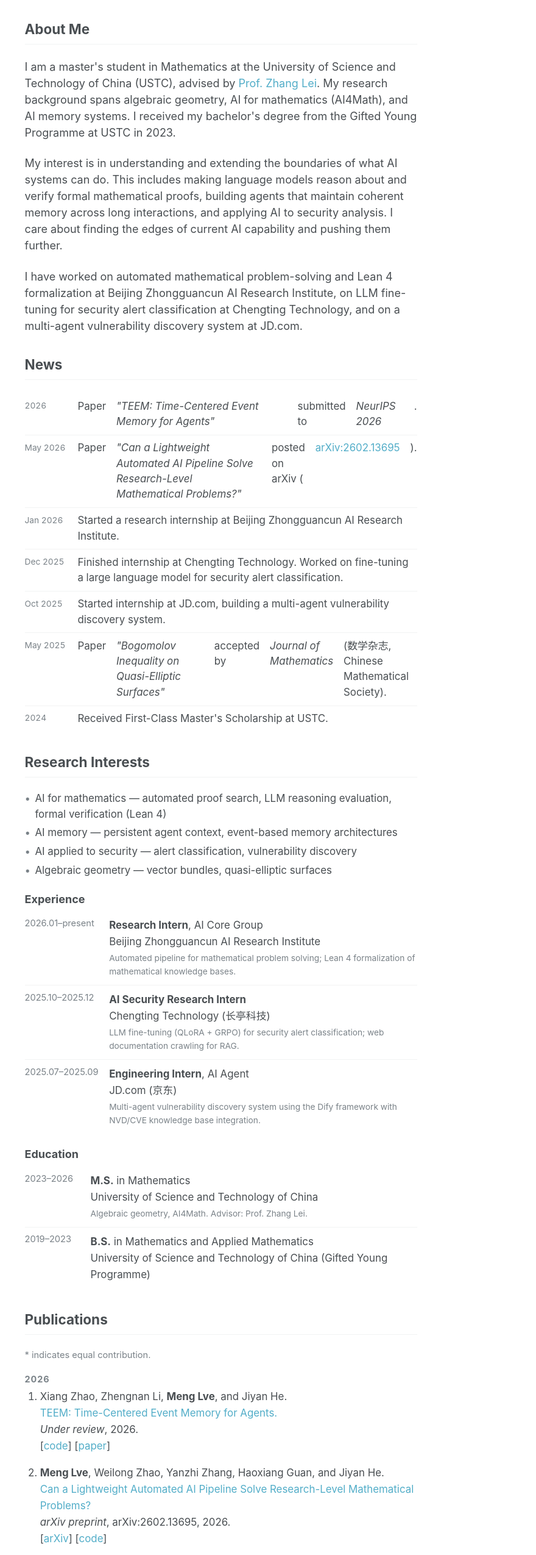
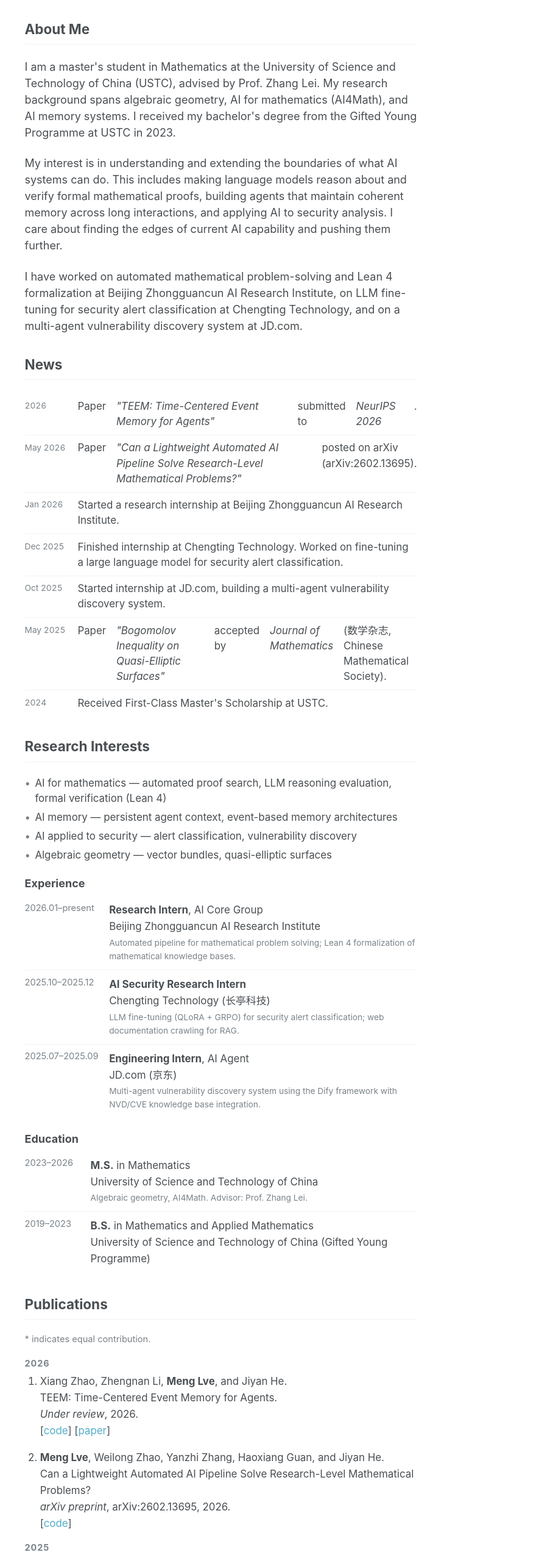
Before and after one commit to ml1301215/ml1301215.github.io, a plain HTML site: page index.html in a window 1280 px wide. Shown: the part 50-2600 px from the top of the page at 61% size, 400-1280 px from the left. Drawn offline with Linux system fonts and the light colour scheme.

Commit message:
Remove links from arXiv:2602.13695 references and Prof. Zhang Lei; remove paper title hyperlinks

```diff
--- a/index.html
+++ b/index.html
@@ -69,7 +69,7 @@
         <h2>About Me</h2>
         <p>
           I am a master's student in Mathematics at the University of Science and Technology of China (USTC),
-          advised by <a href="#">Prof. Zhang Lei</a>. My research background spans algebraic geometry,
+          advised by Prof. Zhang Lei. My research background spans algebraic geometry,
           AI for mathematics (AI4Math), and AI memory systems.
           I received my bachelor's degree from the Gifted Young Programme at USTC in 2023.
         </p>
@@ -99,7 +99,7 @@
           <li>
             <span class="date">May 2026</span>
             Paper <em>"Can a Lightweight Automated AI Pipeline Solve Research-Level Mathematical Problems?"</em>
-            posted on arXiv (<a href="https://arxiv.org/abs/2602.13695" target="_blank" rel="noopener">arXiv:2602.13695</a>).
+            posted on arXiv (arXiv:2602.13695).
           </li>
           <li>
             <span class="date">Jan 2026</span>
@@ -196,20 +196,14 @@
         <ol class="pub-list">
           <li>
             Xiang Zhao, Zhengnan Li, <strong>Meng Lve</strong>, and Jiyan He.<br>
-            <a href="https://github.com/ZXXZ1000/LATRACE" target="_blank" rel="noopener">
-              TEEM: Time-Centered Event Memory for Agents.
-            </a><br>
-            <em>Under review</em>, 2026.<br>
+            TEEM: Time-Centered Event Memory for Agents.<br>            <em>Under review</em>, 2026.<br>
             [<a href="https://github.com/ZXXZ1000/LATRACE" target="_blank" rel="noopener">code</a>]
             [<a href="docs/1897_TEEM_Time_Centered_Event_(2).pdf" target="_blank" rel="noopener">paper</a>]
           </li>
           <li>
             <strong>Meng Lve</strong>, Weilong Zhao, Yanzhi Zhang, Haoxiang Guan, and Jiyan He.<br>
-            <a href="https://arxiv.org/abs/2602.13695" target="_blank" rel="noopener">
-              Can a Lightweight Automated AI Pipeline Solve Research-Level Mathematical Problems?
-            </a><br>
+            Can a Lightweight Automated AI Pipeline Solve Research-Level Mathematical Problems?<br>
             <em>arXiv preprint</em>, arXiv:2602.13695, 2026.<br>
-            [<a href="https://arxiv.org/abs/2602.13695" target="_blank" rel="noopener">arXiv</a>]
             [<a href="https://github.com/ml1301215/vibe-proving-math" target="_blank" rel="noopener">code</a>]
           </li>
         </ol>
@@ -236,8 +230,7 @@
 
         <h3>Math Research Benchmark</h3>
         <p>
-          Problem sets and AI solutions used in
-          <a href="https://arxiv.org/abs/2602.13695" target="_blank" rel="noopener">arXiv:2602.13695</a>.
+          Problem sets and AI solutions used in arXiv:2602.13695.
           Includes ICCM 2024/2025 competition problems, First Proof research-level problems,
           and model solutions from multiple LLMs.
         </p>
@@ -300,7 +293,7 @@
         <ul class="plain-list">
           <li>
             <a href="https://github.com/ml1301215/vibe-proving-math" target="_blank" rel="noopener">Vibe Proving</a>
-            (<a href="https://arxiv.org/abs/2602.13695" target="_blank" rel="noopener">arXiv:2602.13695</a>) —
+            (arXiv:2602.13695) —
             An LLM pipeline that iterates solve → verify → correct on mathematical problems, with a web UI.
             Explores the boundary of what AI can do in formal mathematical reasoning.
             [<a href="https://github.com/ml1301215/vibe-proving-math" target="_blank" rel="noopener">code</a>]
```
